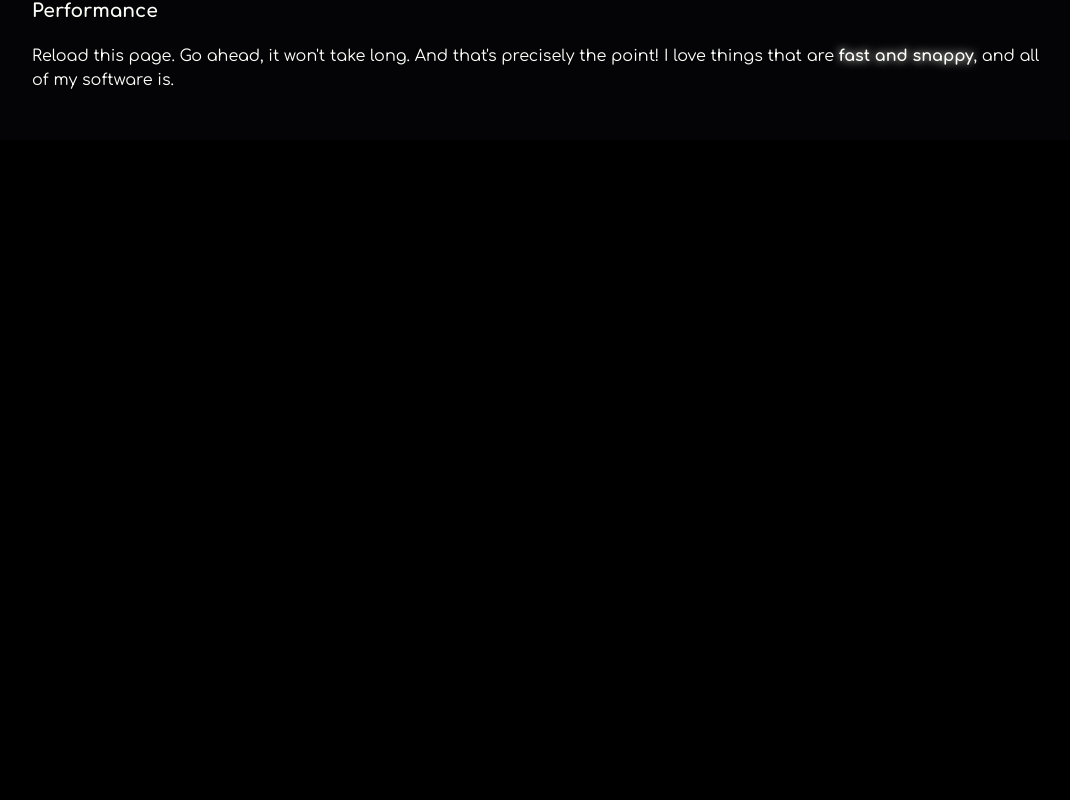
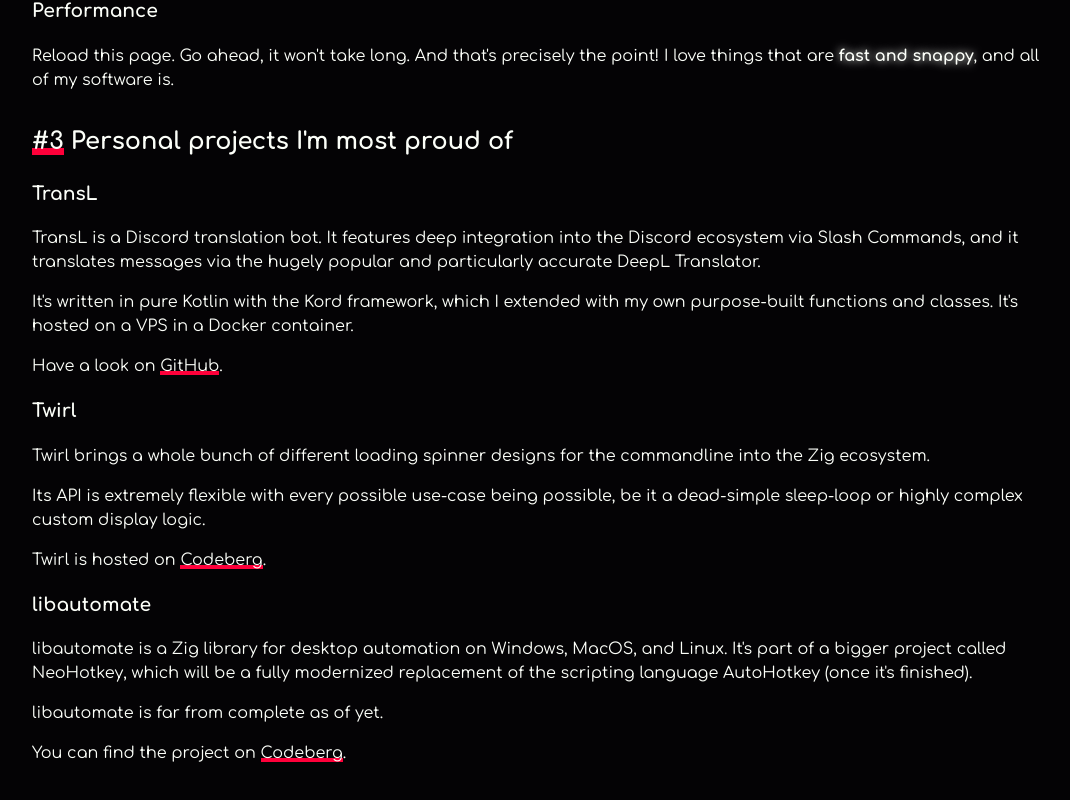
Before and after one commit to SimplyMika/website, a SvelteKit app: page / in a window 1280 px wide. Shown: the part 938-1738 px from the top of the page, without its empty margins (96-1166 px from the left). Before the commit the page ends 1078 px from the top, so only its background shows below. Built offline with nearby package versions, Linux system fonts and the light colour scheme.

Commit message:
Write projects section

```diff
--- a/src/routes/+page.svelte
+++ b/src/routes/+page.svelte
@@ -73,6 +73,35 @@
 		<strong>fast and snappy</strong>, and all of my software is.
 	</p>
 </section>
+<section id="projects">
+	<h2><a href="#projects">#3</a> Personal projects I'm most proud of</h2>
+	<h3>TransL</h3>
+	<p>
+		TransL is a Discord translation bot. It features deep integration into the Discord ecosystem via Slash Commands, and it
+		translates messages via the hugely popular and particularly accurate DeepL Translator.
+	</p>
+	<p>
+		It's written in pure Kotlin with the Kord framework, which I extended with my own purpose-built functions and classes. It's
+		hosted on a VPS in a Docker container.
+	</p>
+	<p>Have a look on <a href="https://github.com/SimplyMika/transl">GitHub</a>.</p>
+	<h3>Twirl</h3>
+	<p>Twirl brings a whole bunch of different loading spinner designs for the commandline into the Zig ecosystem.</p>
+	<p>
+		Its API is extremely flexible with every possible use-case being possible, be it a dead-simple sleep-loop or highly complex
+		custom display logic.
+	</p>
+	<p>Twirl is hosted on <a href="https://codeberg.org/SimplyMika/twirl">Codeberg</a>.</p>
+	<h3>libautomate</h3>
+	<p>
+		libautomate is a Zig library for desktop automation on Windows, MacOS, and Linux. It's part of a bigger project called
+		NeoHotkey, which will be a fully modernized replacement of the scripting language AutoHotkey (once it's finished).
+	</p>
+	<p>libautomate is far from complete as of yet.</p>
+	<p>
+		You can find the project on <a href="https://codeberg.org/NeoHotkey/libautomate">Codeberg</a>.
+	</p>
+</section>
 
 <style>
 	header {
```
